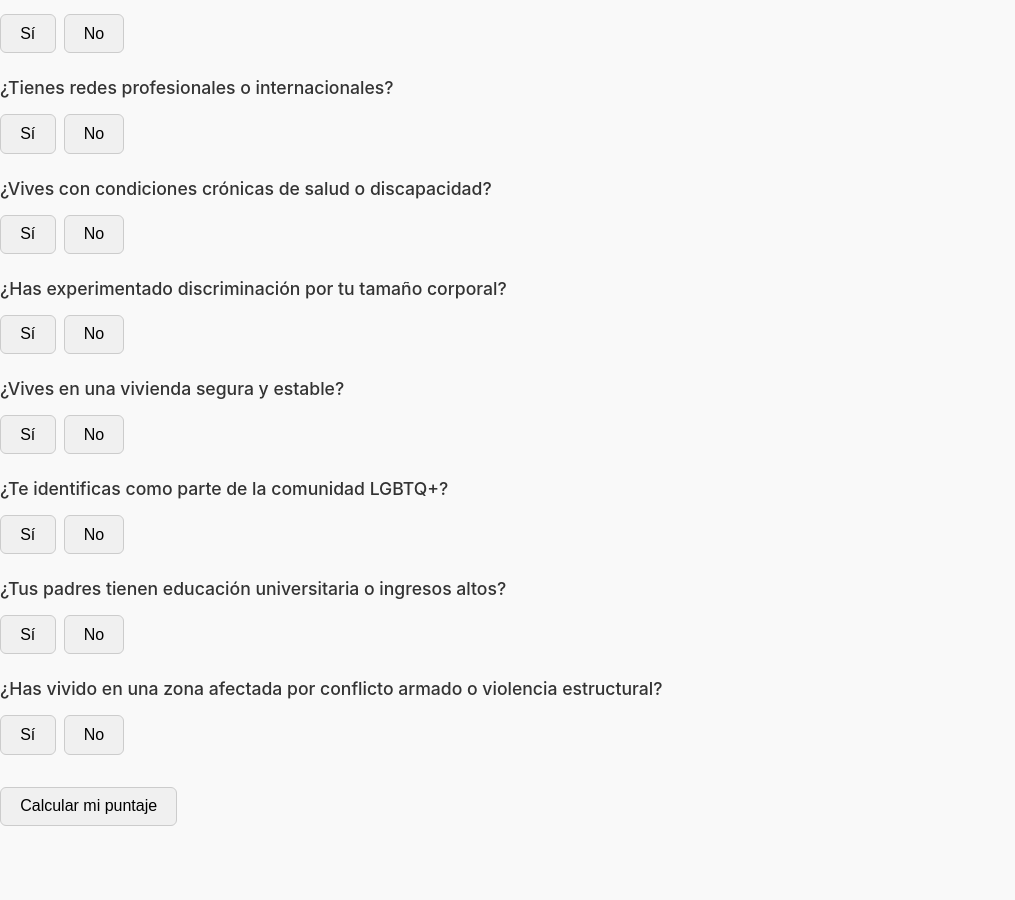
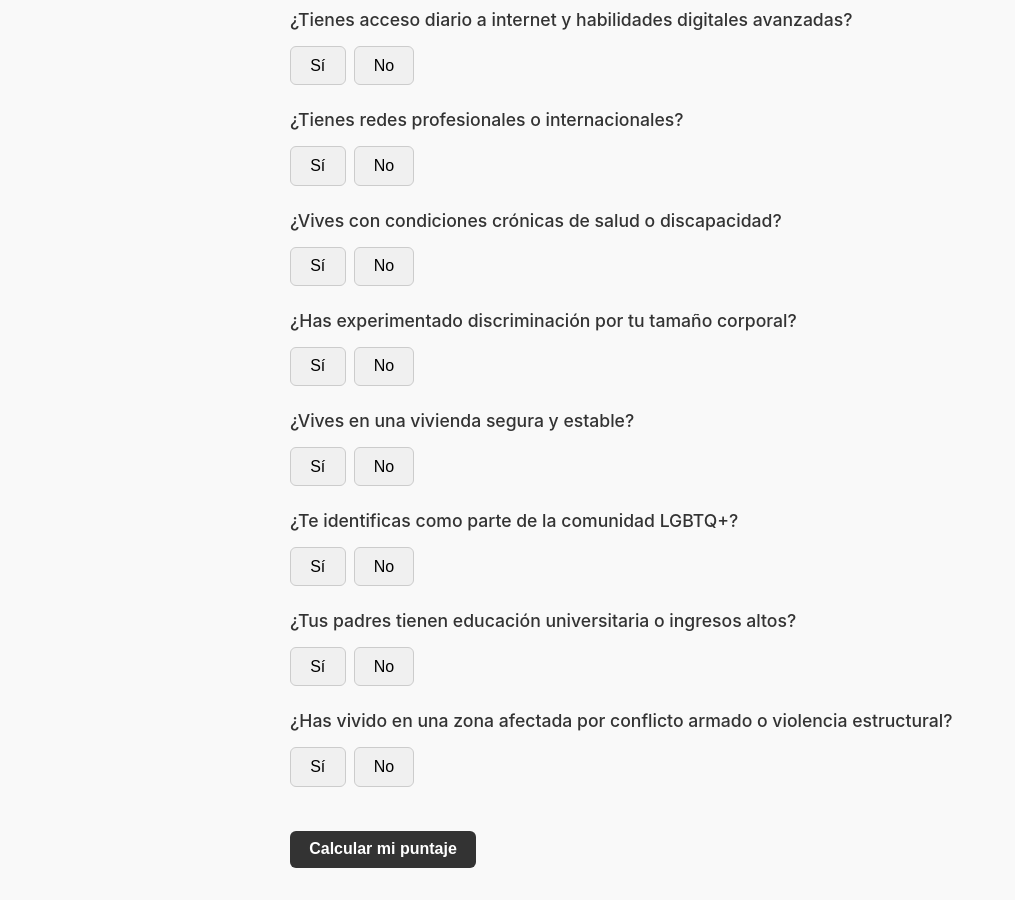
Before and after one commit to mayrabaez/privilege-index, a React (Vite) app: page / in a window 1280 px wide. Shown: the part 997-1897 px from the top of the page, without its empty margins (0-1015 px from the left). Before the commit the page ends 1823 px from the top, so only its background shows below. Built offline with nearby package versions, Linux system fonts and the light colour scheme.

Commit message:
Update index.css

```diff
--- a/src/index.css
+++ b/src/index.css
@@ -7,12 +7,14 @@ body {
   color: #333;
 }
 
-/* Container */
-div {
-  box-sizing: border-box;
+/* App Container */
+.app-container {
+  padding: 2rem;
+  max-width: 700px;
+  margin: 0 auto;
 }
 
-/* Headings */
+/* Typography */
 h1 {
   font-size: 2.25rem;
   text-align: center;
@@ -29,6 +31,10 @@ p {
   margin-right: auto;
 }
 
+strong {
+  font-weight: 600;
+}
+
 /* Question Block */
 .question-block {
   margin-bottom: 1.5rem;
@@ -41,6 +47,7 @@ label {
   font-weight: 500;
 }
 
+/* Buttons */
 button {
   padding: 0.6rem 1.2rem;
   border: 1px solid #ccc;
@@ -64,16 +71,16 @@ button:focus {
 }
 
 /* Custom Button States */
-button.selected-yes {
-  background-color: #4CAF50;
-  color: white;
-  border-color: #4CAF50;
+.selected-yes {
+  background-color: #4CAF50 !important;
+  color: white !important;
+  border-color: #4CAF50 !important;
 }
 
-button.selected-no {
-  background-color: #f44336;
-  color: white;
-  border-color: #f44336;
+.selected-no {
+  background-color: #f44336 !important;
+  color: white !important;
+  border-color: #f44336 !important;
 }
 
 /* Results Section */
@@ -116,7 +123,7 @@ button.selected-no {
   margin-top: 1rem;
 }
 
-/* Button Accents */
+/* Accent Button */
 .accent-button {
   background-color: #b47cff;
   color: white;
@@ -127,6 +134,22 @@ button.selected-no {
 
 .accent-button:hover {
   background-color: #9b5def;
+}
+
+/* Calculate Button */
+.calculate-button {
+  margin-top: 1.25rem;
+  background-color: #333;
+  color: white;
+  border: none;
+  font-weight: 600;
+  padding: 0.6rem 1.2rem;
+  border-radius: 6px;
+  transition: background-color 0.25s ease;
+}
+
+.calculate-button:hover {
+  background-color: #111;
 }
 
 /* Animations */
```
